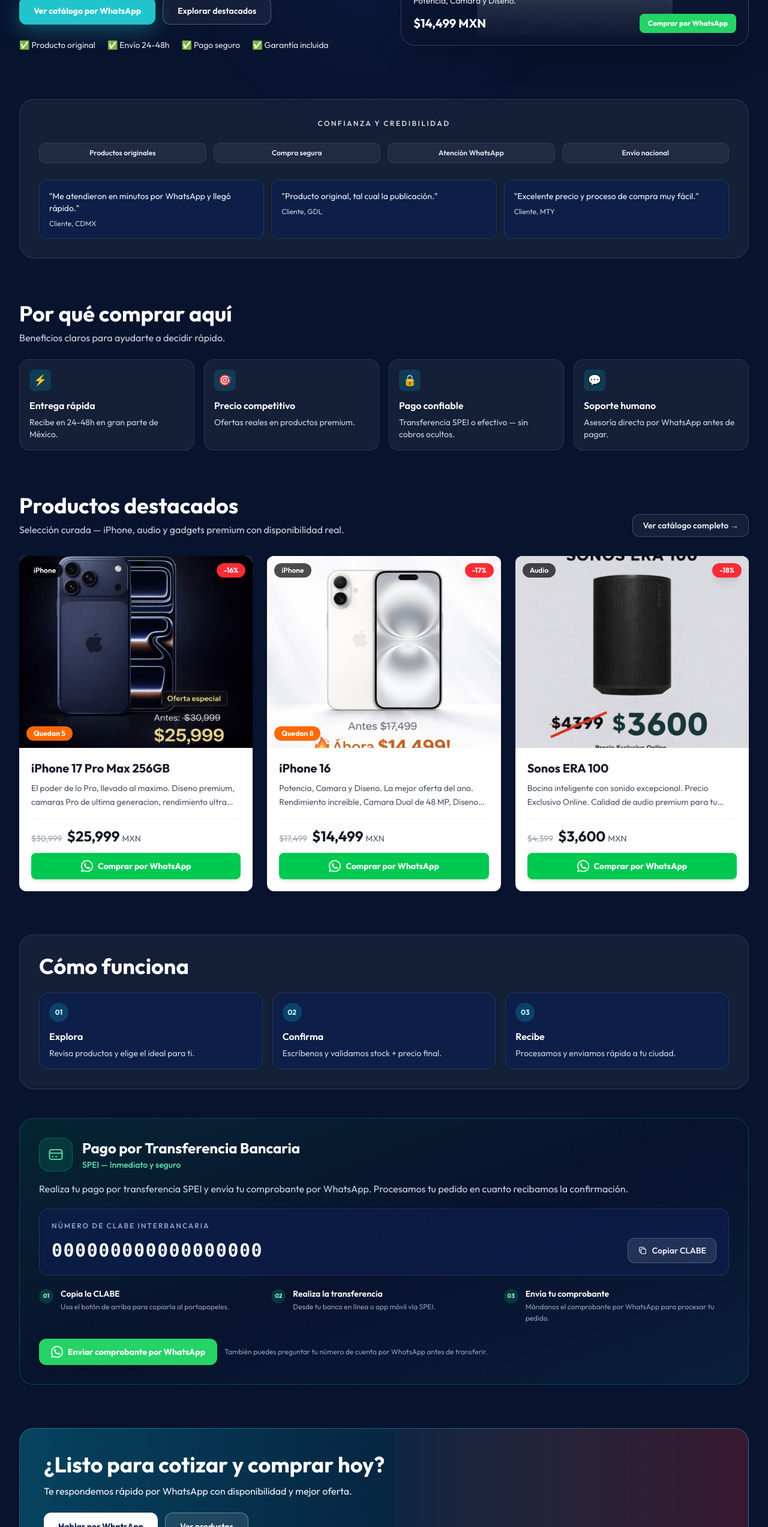
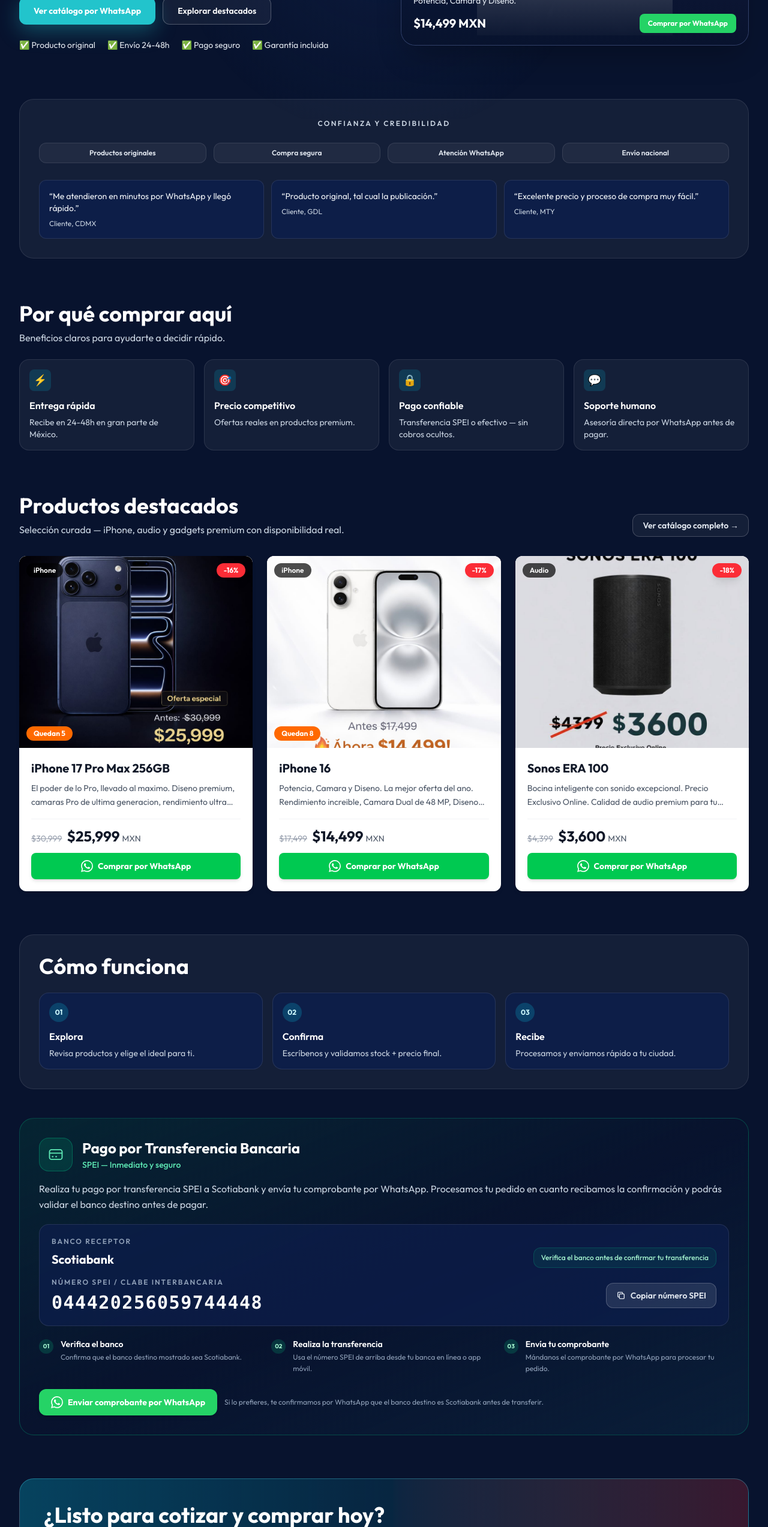
Before and after one commit to eduardoge13/spike-ecommerce-web, a Next.js app: page / in a window 1280 px wide. Shown: the part 602-3148 px from the top of the page at 60% size. Built offline with nearby package versions, Linux system fonts and the light colour scheme.

Commit message:
feat: add verified SPEI transfer details

```diff
--- a/app/page.tsx
+++ b/app/page.tsx
@@ -1,6 +1,7 @@
 'use client';
 
 import Image from 'next/image';
+import Link from 'next/link';
 import { useEffect, useState } from 'react';
 import { WHATSAPP_NUMBER } from '@/lib/constants';
 import { getAllProducts } from '@/lib/products';
@@ -41,7 +42,7 @@
       {/* Header */}
       <header className="sticky top-0 z-50 border-b border-white/10 bg-[#08132E]/85 backdrop-blur">
         <div className="mx-auto flex max-w-7xl items-center justify-between px-4 py-3 sm:px-6 lg:px-8">
-          <a
+          <Link
             href="/"
             aria-label="Punto Clave MX"
             className="group inline-flex items-center gap-3 rounded-2xl border border-cyan-300/35 bg-white px-2.5 py-1.5 shadow-[0_8px_30px_rgba(0,0,0,.22)]"
@@ -58,7 +59,7 @@
               <p className="text-xs font-semibold uppercase tracking-[0.14em] text-[#0D1F4E]/70">Tienda oficial</p>
               <p className="text-sm font-bold text-[#0D1F4E]">Punto Clave MX</p>
             </div>
-          </a>
+          </Link>
 
           <nav className="hidden items-center gap-7 md:flex">
             <a href="#beneficios" className="text-sm font-medium text-slate-200 transition hover:text-cyan-300">Beneficios</a>
@@ -199,15 +200,15 @@
             </div>
             <div className="mt-7 grid gap-3 md:grid-cols-3">
               <article className="rounded-xl border border-white/10 bg-[#0D1F4E]/75 p-4 text-sm text-slate-100">
-                "Me atendieron en minutos por WhatsApp y llegó rápido."
+                &ldquo;Me atendieron en minutos por WhatsApp y llegó rápido.&rdquo;
                 <span className="mt-2 block text-xs text-slate-300">Cliente, CDMX</span>
               </article>
               <article className="rounded-xl border border-white/10 bg-[#0D1F4E]/75 p-4 text-sm text-slate-100">
-                "Producto original, tal cual la publicación."
+                &ldquo;Producto original, tal cual la publicación.&rdquo;
                 <span className="mt-2 block text-xs text-slate-300">Cliente, GDL</span>
               </article>
               <article className="rounded-xl border border-white/10 bg-[#0D1F4E]/75 p-4 text-sm text-slate-100">
-                "Excelente precio y proceso de compra muy fácil."
+                &ldquo;Excelente precio y proceso de compra muy fácil.&rdquo;
                 <span className="mt-2 block text-xs text-slate-300">Cliente, MTY</span>
               </article>
             </div>
--- a/components/SpeiPaymentSection.tsx
+++ b/components/SpeiPaymentSection.tsx
@@ -1,8 +1,7 @@
 'use client';
 
 import { useState } from 'react';
-import { SPEI_CLABE } from '@/lib/constants';
-import { WHATSAPP_NUMBER } from '@/lib/constants';
+import { SPEI_BANK_NAME, SPEI_CLABE, WHATSAPP_NUMBER } from '@/lib/constants';
 
 const waLink = (message: string) =>
   `https://wa.me/${WHATSAPP_NUMBER}?text=${encodeURIComponent(message)}`;
@@ -37,17 +36,29 @@
       </div>
 
       <p className="mt-4 text-sm leading-relaxed text-slate-300 sm:text-base">
-        Realiza tu pago por transferencia SPEI y envía tu comprobante por WhatsApp.
-        Procesamos tu pedido en cuanto recibamos la confirmación.
+        Realiza tu pago por transferencia SPEI a {SPEI_BANK_NAME} y envía tu comprobante por WhatsApp.
+        Procesamos tu pedido en cuanto recibamos la confirmación y podrás validar el banco destino antes de pagar.
       </p>
 
-      {/* CLABE display */}
+      {/* Transfer data */}
       <div className="mt-5 rounded-2xl border border-white/10 bg-[#0D1F4E]/70 p-4 sm:p-5">
-        <p className="text-xs font-semibold uppercase tracking-[0.16em] text-slate-400">Número de CLABE interbancaria</p>
-        <div className="mt-3 flex flex-col gap-3 sm:flex-row sm:items-center sm:justify-between">
-          <span className="font-mono text-2xl font-bold tracking-wider text-white sm:text-3xl">
-            {SPEI_CLABE}
-          </span>
+        <div className="grid gap-4 sm:grid-cols-[minmax(0,1fr)_auto] sm:items-end">
+          <div>
+            <p className="text-xs font-semibold uppercase tracking-[0.16em] text-slate-400">Banco receptor</p>
+            <p className="mt-2 text-lg font-bold text-white sm:text-xl">{SPEI_BANK_NAME}</p>
+          </div>
+          <div className="rounded-xl border border-emerald-400/20 bg-emerald-500/10 px-3 py-2 text-xs font-medium text-emerald-200">
+            Verifica el banco antes de confirmar tu transferencia
+          </div>
+        </div>
+
+        <div className="mt-4 flex flex-col gap-3 sm:flex-row sm:items-center sm:justify-between">
+          <div>
+            <p className="text-xs font-semibold uppercase tracking-[0.16em] text-slate-400">Número SPEI / CLABE interbancaria</p>
+            <span className="mt-2 block font-mono text-2xl font-bold tracking-wider text-white sm:text-3xl">
+              {SPEI_CLABE}
+            </span>
+          </div>
           <button
             type="button"
             onClick={handleCopy}
@@ -69,7 +80,7 @@
                 <svg className="h-4 w-4" fill="none" viewBox="0 0 24 24" stroke="currentColor" strokeWidth={2}>
                   <path strokeLinecap="round" strokeLinejoin="round" d="M8 16H6a2 2 0 01-2-2V6a2 2 0 012-2h8a2 2 0 012 2v2m-6 12h8a2 2 0 002-2v-8a2 2 0 00-2-2h-8a2 2 0 00-2 2v8a2 2 0 002 2z" />
                 </svg>
-                Copiar CLABE
+                Copiar número SPEI
               </>
             )}
           </button>
@@ -79,8 +90,8 @@
       {/* Steps */}
       <div className="mt-5 grid gap-3 sm:grid-cols-3">
         {[
-          ['01', 'Copia la CLABE', 'Usa el botón de arriba para copiarla al portapapeles.'],
-          ['02', 'Realiza la transferencia', 'Desde tu banco en línea o app móvil vía SPEI.'],
+          ['01', 'Verifica el banco', `Confirma que el banco destino mostrado sea ${SPEI_BANK_NAME}.`],
+          ['02', 'Realiza la transferencia', 'Usa el número SPEI de arriba desde tu banca en línea o app móvil.'],
           ['03', 'Envía tu comprobante', 'Mándanos el comprobante por WhatsApp para procesar tu pedido.'],
         ].map(([step, title, text]) => (
           <div key={step} className="flex gap-3">
@@ -109,7 +120,7 @@
           Enviar comprobante por WhatsApp
         </a>
         <p className="text-xs text-slate-400">
-          También puedes preguntar tu número de cuenta por WhatsApp antes de transferir.
+          Si lo prefieres, te confirmamos por WhatsApp que el banco destino es {SPEI_BANK_NAME} antes de transferir.
         </p>
       </div>
     </div>
--- a/lib/constants.ts
+++ b/lib/constants.ts
@@ -7,6 +7,10 @@
 
 /**
  * CLABE interbancaria para pagos por transferencia SPEI
- * TODO: Replace with client's real CLABE
  */
-export const SPEI_CLABE = '000000000000000000';
+export const SPEI_CLABE = '044420256059744448';
+
+/**
+ * Banco receptor para pagos por transferencia SPEI
+ */
+export const SPEI_BANK_NAME = 'Scotiabank';
--- a/package.json
+++ b/package.json
@@ -4,7 +4,7 @@
   "private": true,
   "scripts": {
     "dev": "next dev",
-    "build": "next build",
+    "build": "next build --webpack",
     "start": "next start",
     "lint": "eslint"
   },
```
